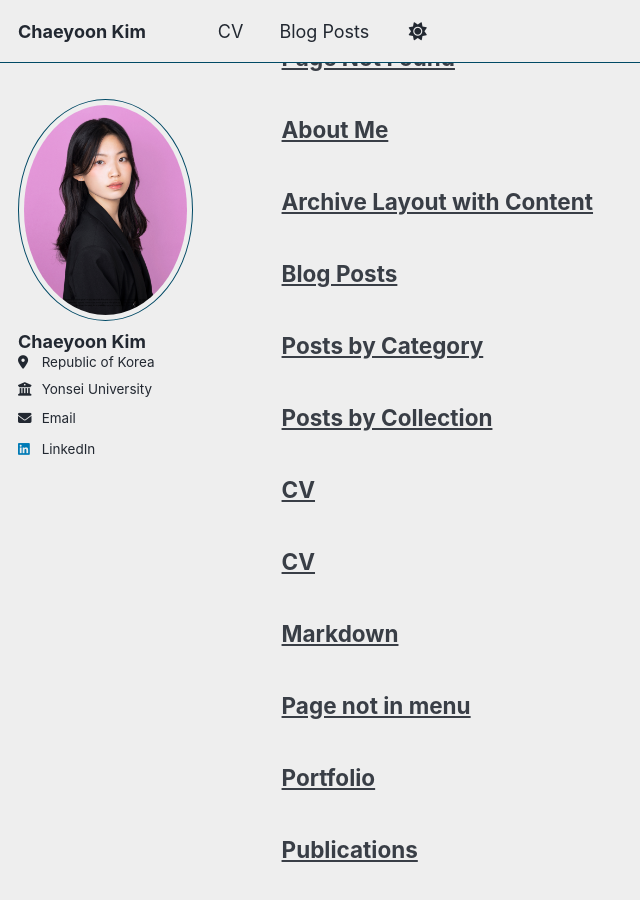
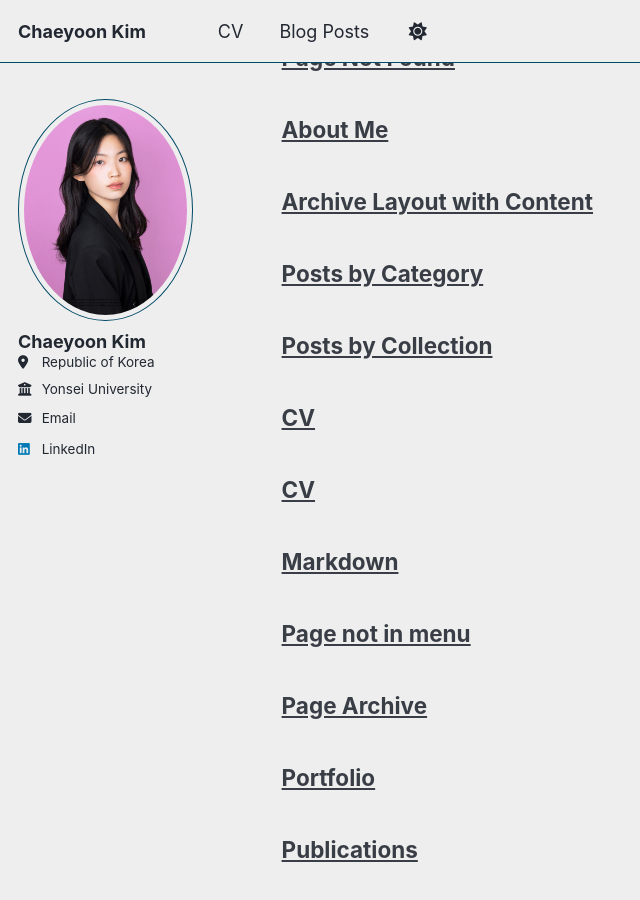
Before and after one commit to chyoon114/chyoon114.github.io, a Jekyll site: the page built from _pages/sitemap.md, in a window 1280 px wide and 900 px high, scrolled down 272 px. Shown: the whole window, without its empty margins (0-640 px from the left). Built offline with Jekyll 4.4.1, drawn with Linux system fonts in a browser that asks for light colours; a script that is not in the unit is left out.

Commit message:
Update and rename blog-post.md to page-archive.html

```diff
--- a/_pages/blog-post.md
+++ b/_pages/page-archive.html
@@ -1,11 +1,11 @@
 ---
 layout: archive
-title: "Blog Posts"
-permalink: /blog-posts/
+title: "Page Archive"
+permalink: /page-archive/
 author_profile: false
 ---
 
 {% include base_path %}
-{% for post in site.posts %}
+{% for post in site.pages %}
   {% include archive-single.html %}
 {% endfor %}
```
